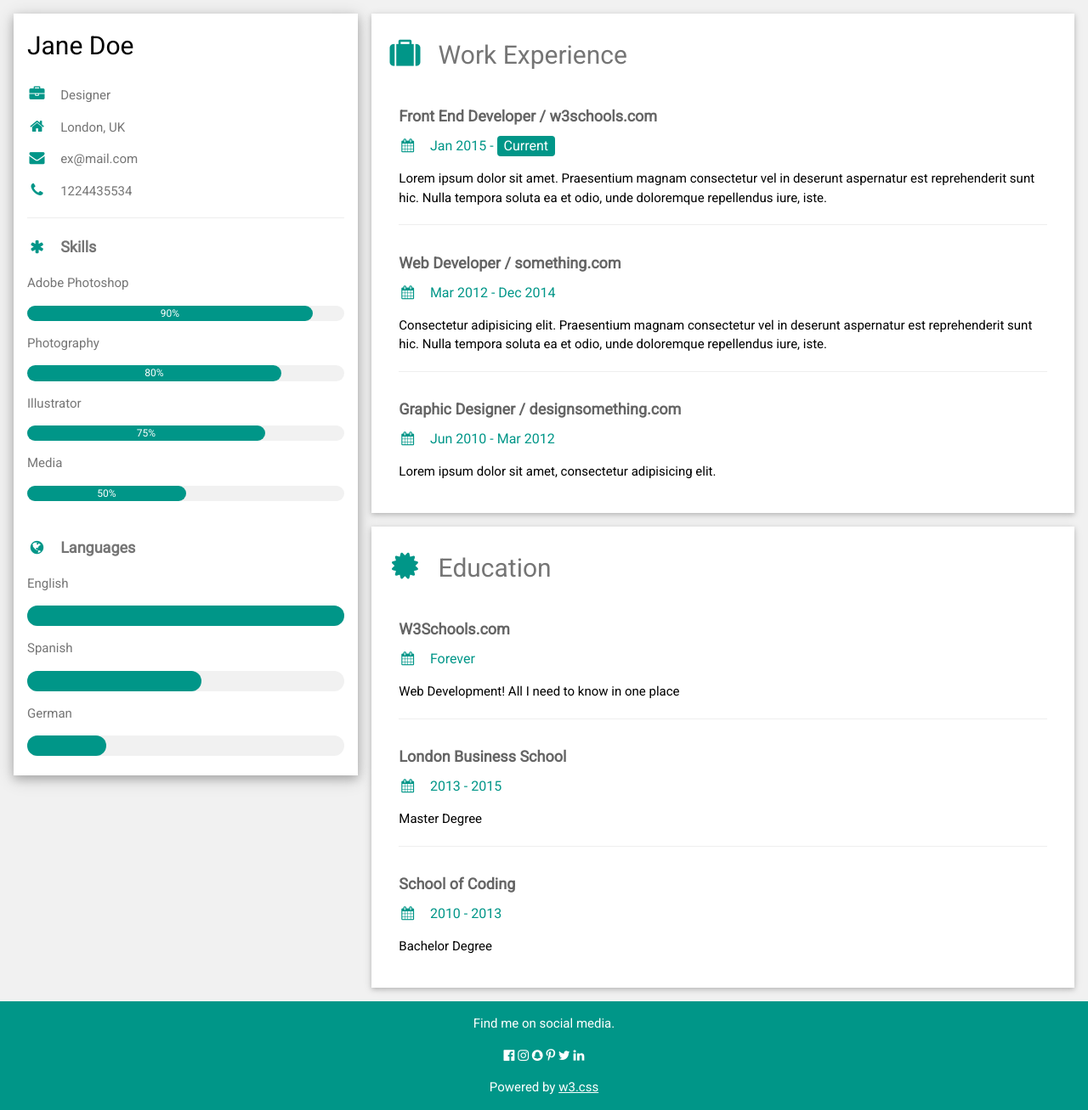
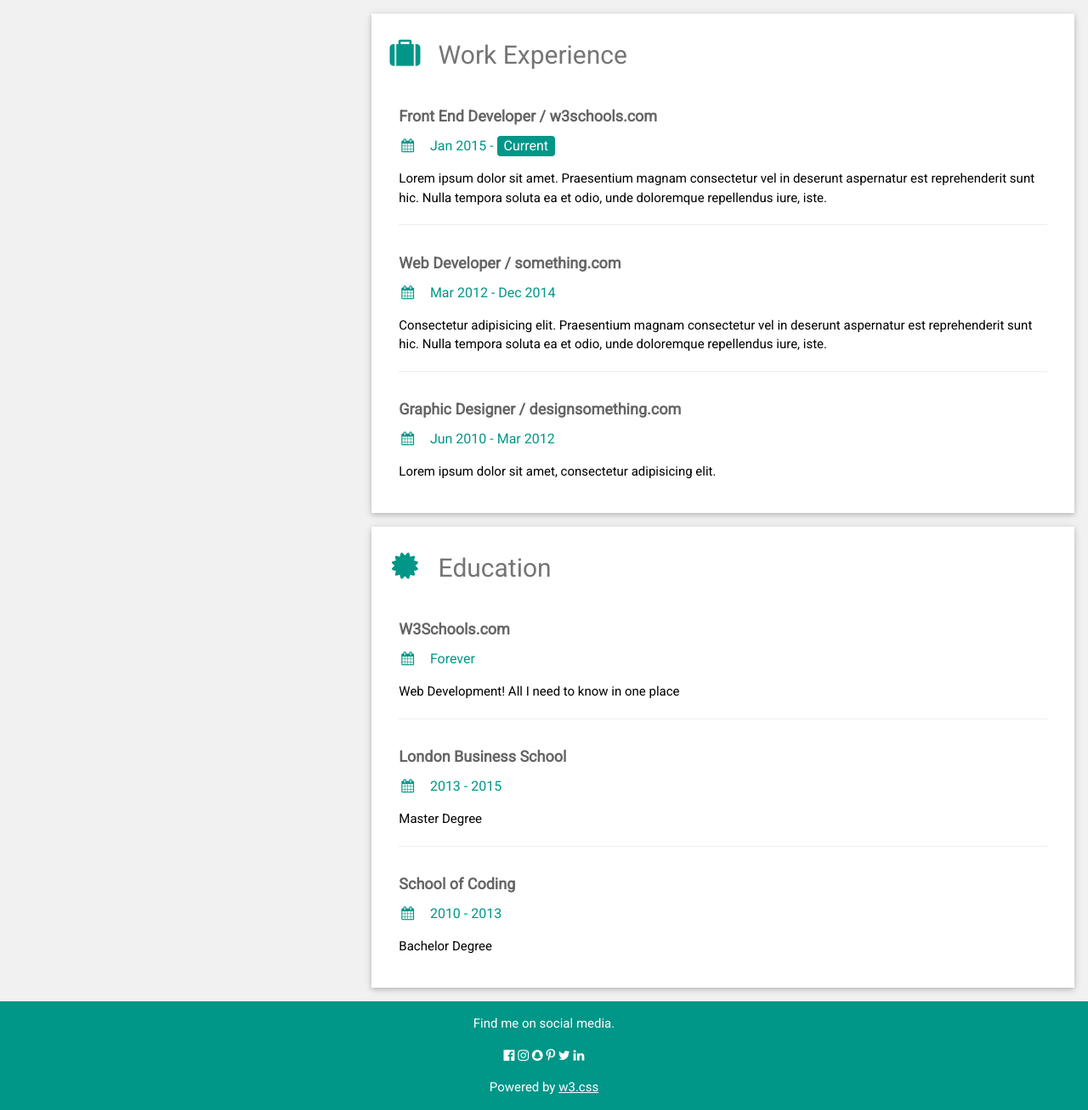
Before and after one commit to antonio-gabriel-gonzalez-casado/daw_django_docker, a Django app: template app/templates/base.html in a window 1280 px wide. Shown: the whole page at 85% size. Run offline with Django 3.2, Linux system fonts and the light colour scheme; the template is opened without the code that fills it, so the values that code supplies are empty.

Commit message:
Cambios en develop_aggc3

```diff
--- a/app/templates/base.html
+++ b/app/templates/base.html
@@ -24,54 +24,7 @@ html,body,h1,h2,h3,h4,h5,h6 {font-family: "Roboto", sans-serif}
 
       <div class="w3-white w3-text-grey w3-card-4">
         {% block content %}
-        <div class="w3-display-container" style="width:100%; min-height: 70px;">
-          <div class="w3-display-bottomleft w3-container w3-text-black">
-            <h2>Jane Doe</h2>
-          </div>
-        </div>
-        <div class="w3-container">
-          <p><i class="fa fa-briefcase fa-fw w3-margin-right w3-large w3-text-teal"></i>Designer</p>
-          <p><i class="fa fa-home fa-fw w3-margin-right w3-large w3-text-teal"></i>London, UK</p>
-          <p><i class="fa fa-envelope fa-fw w3-margin-right w3-large w3-text-teal"></i>ex@mail.com</p>
-          <p><i class="fa fa-phone fa-fw w3-margin-right w3-large w3-text-teal"></i>1224435534</p>
-          <hr>
 
-          <p class="w3-large"><b><i class="fa fa-asterisk fa-fw w3-margin-right w3-text-teal"></i>Skills</b></p>
-          <p>Adobe Photoshop</p>
-          <div class="w3-light-grey w3-round-xlarge w3-small">
-            <div class="w3-container w3-center w3-round-xlarge w3-teal" style="width:90%">90%</div>
-          </div>
-          <p>Photography</p>
-          <div class="w3-light-grey w3-round-xlarge w3-small">
-            <div class="w3-container w3-center w3-round-xlarge w3-teal" style="width:80%">
-              <div class="w3-center w3-text-white">80%</div>
-            </div>
-          </div>
-          <p>Illustrator</p>
-          <div class="w3-light-grey w3-round-xlarge w3-small">
-            <div class="w3-container w3-center w3-round-xlarge w3-teal" style="width:75%">75%</div>
-          </div>
-          <p>Media</p>
-          <div class="w3-light-grey w3-round-xlarge w3-small">
-            <div class="w3-container w3-center w3-round-xlarge w3-teal" style="width:50%">50%</div>
-          </div>
-          <br>
-
-          <p class="w3-large w3-text-theme"><b><i class="fa fa-globe fa-fw w3-margin-right w3-text-teal"></i>Languages</b></p>
-          <p>English</p>
-          <div class="w3-light-grey w3-round-xlarge">
-            <div class="w3-round-xlarge w3-teal" style="height:24px;width:100%"></div>
-          </div>
-          <p>Spanish</p>
-          <div class="w3-light-grey w3-round-xlarge">
-            <div class="w3-round-xlarge w3-teal" style="height:24px;width:55%"></div>
-          </div>
-          <p>German</p>
-          <div class="w3-light-grey w3-round-xlarge">
-            <div class="w3-round-xlarge w3-teal" style="height:24px;width:25%"></div>
-          </div>
-          <br>
-        </div>
         {% endblock %}
       </div><br>
 
--- a/app/templates/students/aggc.html
+++ b/app/templates/students/aggc.html
@@ -2,7 +2,7 @@
 {% block content %}
 <div class="w3-display-container" style="width:100%; min-height: 70px;">
   <div class="w3-display-bottomleft w3-container w3-text-black">
-    <h2>Antonio Gabriel González2</h2>
+    <h2>Antonio Gabriel González</h2>
   </div>
 </div>
 <div class="w3-container">
```
Also changed, not shown: README.md (added).
